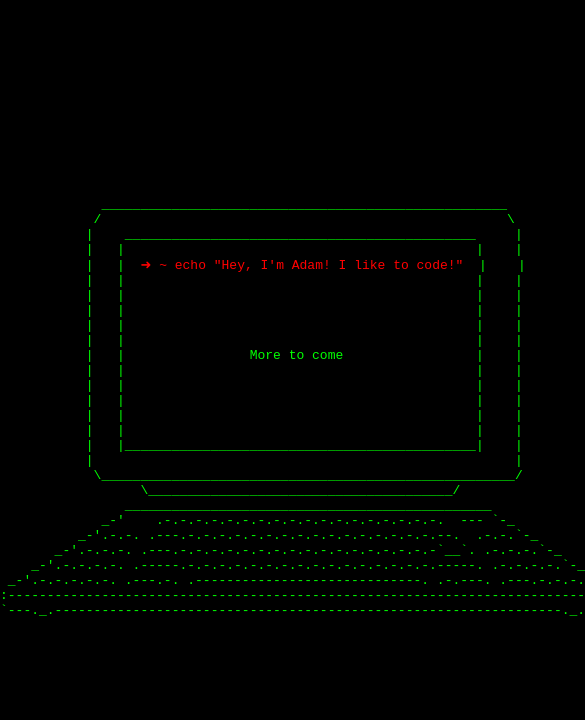
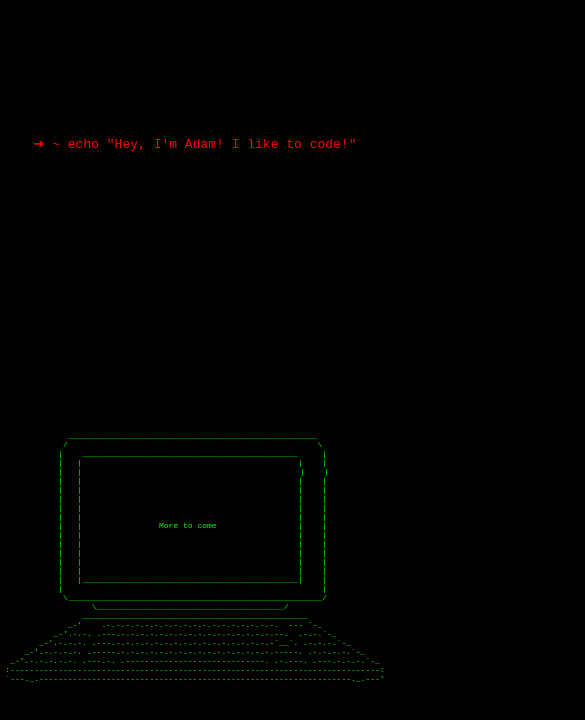
Before and after one commit to AdamJayne/TemporarySplashPage, a plain HTML site: page index.html in a window 390 px wide. Shown: the top 720 px of the page, 585 px wide, since content can reach past the window. Drawn offline with Linux system fonts and the light colour scheme.

Commit message:
mobile friendly changes

```diff
--- a/index.html
+++ b/index.html
@@ -19,12 +19,33 @@
       display: flex;
       align-items: center;
       justify-content: space-around;
+      flex-direction: column;
     }
     .prompt {
       animation-name: rainbow;
       animation-duration: 5s;
       animation-direction: alternate-reverse;
       animation-iteration-count: infinite;
+    }
+    .prompt-mobile {
+      display: none;
+    }
+    @media screen and (max-width: 615px) {
+      pre {
+        font-size: 0.5rem;
+      }
+      .prompt {
+        color: black;
+        animation:none;
+      }
+      .prompt-mobile {
+        font-family: monospace;
+        animation-name: rainbow;
+        animation-duration: 5s;
+        animation-direction: alternate-reverse;
+        animation-iteration-count: infinite;
+        display: initial;
+      }
     }
     @keyframes rainbow {
       0% {
@@ -56,6 +77,7 @@
 </head>
 <body>
   <div class="container">
+    <span class="prompt-mobile">➜ ~ echo "Hey, I'm Adam! I like to code!"</span>
     <pre>
              ____________________________________________________
             /                                                    \
@@ -88,6 +110,9 @@
 
   </pre>
   </div>
+  <div class="container-mobile">
+
+  </div>
 
   <script>
     console.log('Contact me at me@adamjayne.dev\n\nNo easter eggs yet!');
```
